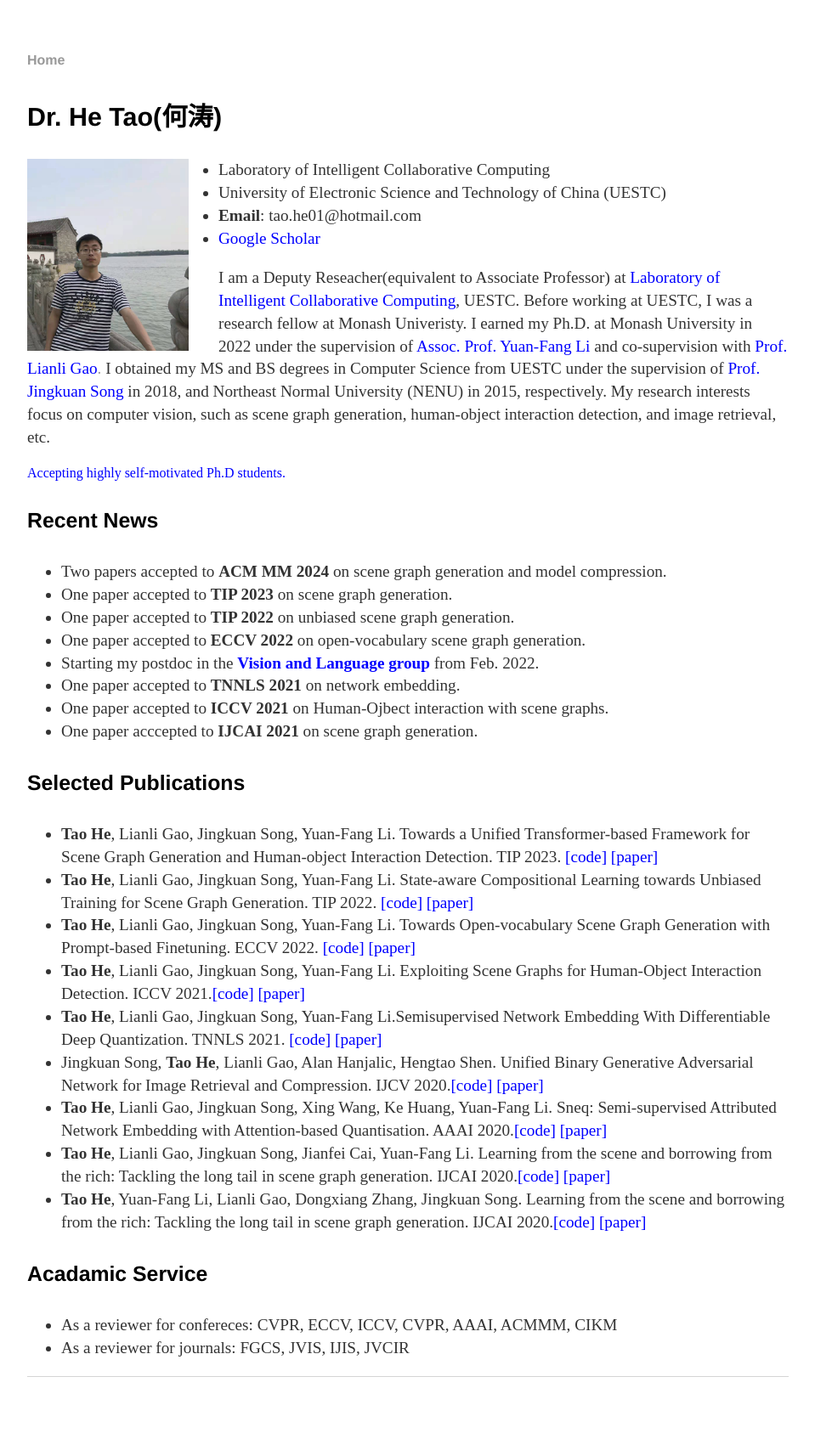
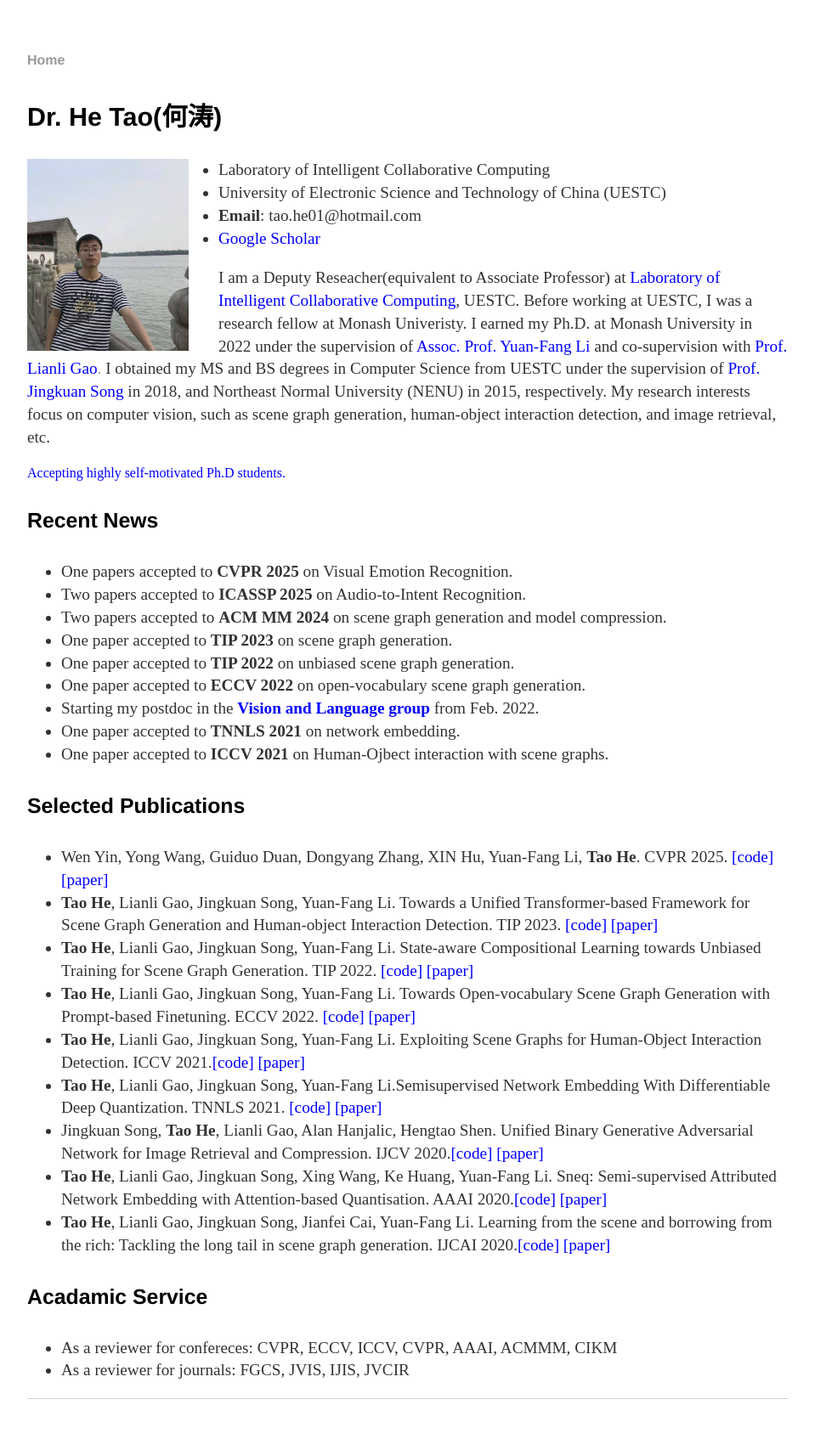
Before and after one commit to ht014/ht014.github.io, a Jekyll site: the page built from index.html, in a window 1280 px wide. Shown: the whole page at 85% size, without its empty margins (160-1119 px from the left). Built offline with Jekyll 4.4.1, drawn with Linux system fonts in a browser that asks for light colours; before the commit the page ends 1681 px from its top, so only the background shows below that.

Commit message:
Update index.html

```diff
--- a/index.html
+++ b/index.html
@@ -27,6 +27,8 @@ title: Tao He's Homepage
 
 <h4> Recent News</h4>
 <ul>
+	<li>One papers accepted to <strong>CVPR 2025</strong> on Visual Emotion Recognition.</li>
+	<li>Two papers accepted to <strong>ICASSP 2025</strong> on Audio-to-Intent Recognition.</li>
 	<li>Two papers accepted to <strong>ACM MM 2024</strong> on scene graph generation and model compression.</li>
 	<li>One paper accepted to <strong>TIP 2023</strong> on scene graph generation.</li>
 	<li>One paper accepted to <strong>TIP 2022</strong> on unbiased scene graph generation.</li>
@@ -34,7 +36,7 @@ title: Tao He's Homepage
 	<li>Starting my postdoc in the <a = href="https://www.monash.edu/it/dsai/vision-language"><strong> <font color="#0000ff">Vision and Language group </font></strong></a> from Feb. 2022.</li>
 	<li>One paper accepted to <strong>TNNLS 2021</strong>  on network embedding.</li>
 	<li>One paper accepted to <strong>ICCV 2021</strong>  on Human-Ojbect interaction with scene graphs.</li>
-	<li>One paper acccepted to <strong>IJCAI 2021</strong>  on scene graph generation.</li>
+<!-- 	<li>One paper acccepted to <strong>IJCAI 2021</strong>  on scene graph generation.</li> -->
 <!-- 	<li>One paper accepted to <strong>AAAI 2020</strong>  on network quantisation.</li> -->
 <!-- 	<li>One paper acccepted to <strong>IJCV 2020</strong>  on image compression.</li> -->
 	<!--<li>One paper accepted to <strong>IJCAI 2019</strong>  on domain adaptive hash for images.</li>--!>
@@ -42,6 +44,7 @@ title: Tao He's Homepage
 
 <h4>Selected Publications</h4>
 <ul>
+	<li>Wen Yin, Yong Wang, Guiduo Duan, Dongyang Zhang, XIN Hu, Yuan-Fang Li, <strong>Tao He</strong>. CVPR 2025. <a href=" " rel="nofollow"><font color="#0000ff">[code]</font></a> <a href="~" rel="nofollow"><font color="#0000ff">[paper]</font></a> <font color="#ff0000"><b>&nbsp;</b></font> </li>
 	<li><strong>Tao He</strong>, Lianli Gao, Jingkuan Song, Yuan-Fang Li.  Towards a Unified Transformer-based Framework for Scene Graph Generation and Human-object Interaction Detection. TIP 2023. <a href=" " rel="nofollow"><font color="#0000ff">[code]</font></a> <a href="~" rel="nofollow"><font color="#0000ff">[paper]</font></a> <font color="#ff0000"><b>&nbsp;</b></font> </li>
 	<li><strong>Tao He</strong>, Lianli Gao, Jingkuan Song, Yuan-Fang Li.  State-aware Compositional Learning towards Unbiased Training for Scene Graph Generation. TIP 2022. <a href=" " rel="nofollow"><font color="#0000ff">[code]</font></a> <a href="~" rel="nofollow"><font color="#0000ff">[paper]</font></a> <font color="#ff0000"><b>&nbsp;</b></font> </li>
 
@@ -56,8 +59,8 @@ title: Tao He's Homepage
 	<li><strong>Tao He</strong>, Lianli Gao, Jingkuan Song, Jianfei Cai, Yuan-Fang Li. Learning from the scene and borrowing from the rich: Tackling the long tail in scene graph generation. IJCAI 2020.<a href=" " rel="nofollow"><font color="#0000ff">[code]</font></a> <a href=" " rel="nofollow"><font color="#0000ff">[paper]</font></a> <font color="#ff0000"><b>&nbsp;</b></font> </li>
 
 
-	<li><strong>Tao He</strong>, Yuan-Fang Li, Lianli Gao, Dongxiang Zhang, Jingkuan Song. Learning from the scene and borrowing from the rich: Tackling the long tail in scene graph generation. IJCAI 2020.<a href=" " rel="nofollow"><font color="#0000ff">[code]</font></a> <a href=" " rel="nofollow"><font color="#0000ff">[paper]</font></a> <font color="#ff0000"><b>&nbsp;</b></font> </li>
-
+<!-- 	<li><strong>Tao He</strong>, Yuan-Fang Li, Lianli Gao, Dongxiang Zhang, Jingkuan Song. Learning from the scene and borrowing from the rich: Tackling the long tail in scene graph generation. IJCAI 2020.<a href=" " rel="nofollow"><font color="#0000ff">[code]</font></a> <a href=" " rel="nofollow"><font color="#0000ff">[paper]</font></a> <font color="#ff0000"><b>&nbsp;</b></font> </li>
+ -->
 <!-- 	<li>Jingkuan Song, <strong>Tao He</strong>, Lainli Gao, Xing Xu, Hengtao Shen. Deep region hashing for efficient large-scale instance search from images. AAAI 2018.<a href=" " rel="nofollow"><font color="#0000ff">[code]</font></a> <a href=" " rel="nofollow"><font color="#0000ff">[paper]</font></a> <font color="#ff0000"><b>&nbsp;</b></font> </li> -->
 <!-- 	<li>Jingkuan Song, <strong>Tao He</strong>, Lainli Gao, Xing Xu, Alan Hanjalic, Hengtao Shen. Binary generative adversarial networks for image retrieval. AAAI 2018.<a href=" " rel="nofollow"><font color="#0000ff">[code]</font></a> <a href=" " rel="nofollow"><font color="#0000ff">[paper]</font></a> <font color="#ff0000"><b>&nbsp;</b></font> </li> -->
 <!-- 	<li>Jingkuan Song, <strong>Tao He</strong>, Hangbo Fan, Lianli Gao. Deep discrete hashing with self-supervised pairwise labels. ECML 2017.<a href=" " rel="nofollow"><font color="#0000ff">[code]</font></a> <a href=" " rel="nofollow"><font color="#0000ff">[paper]</font></a> <font color="#ff0000"><b>&nbsp;</b></font> </li> -->
```
